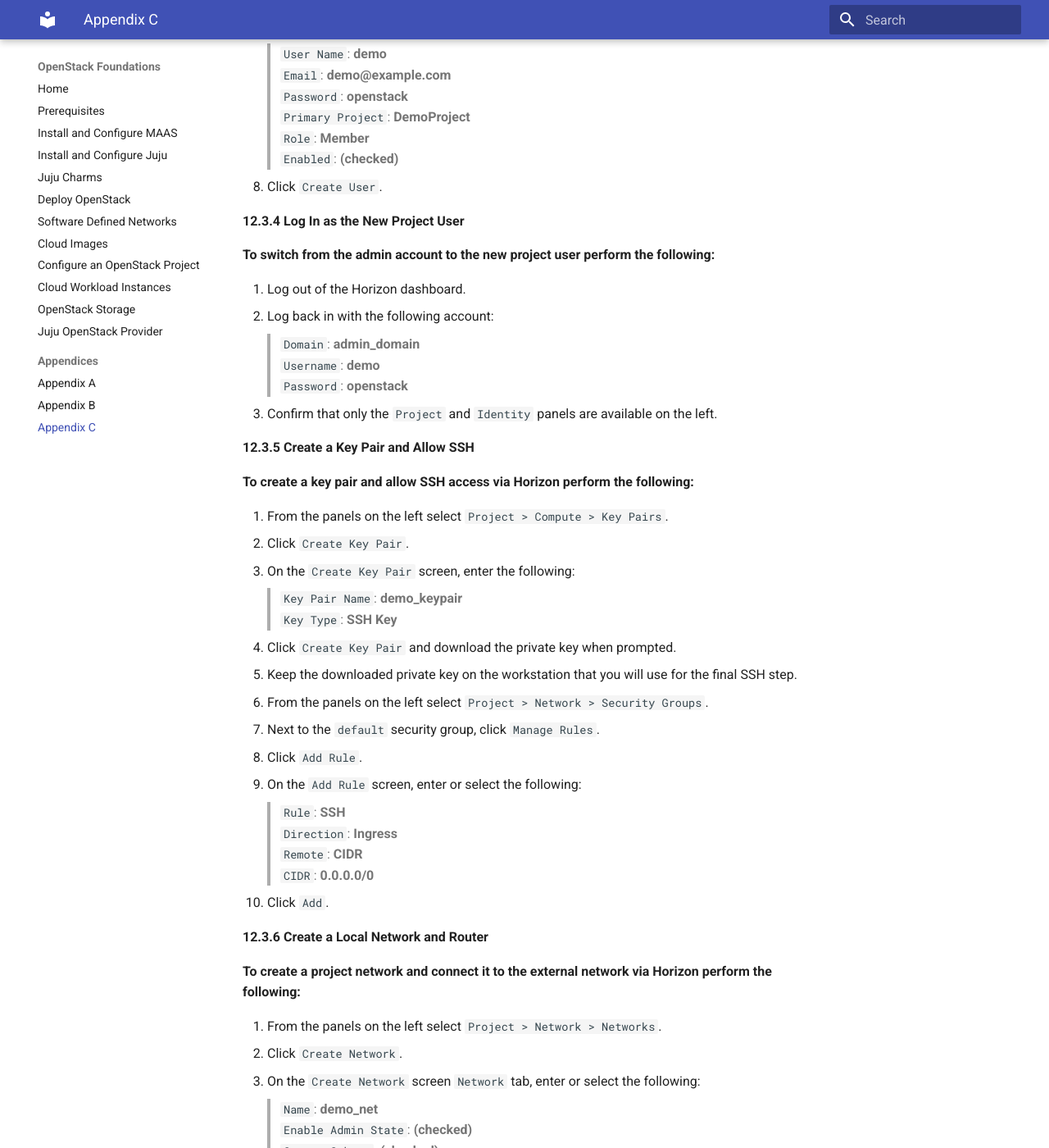
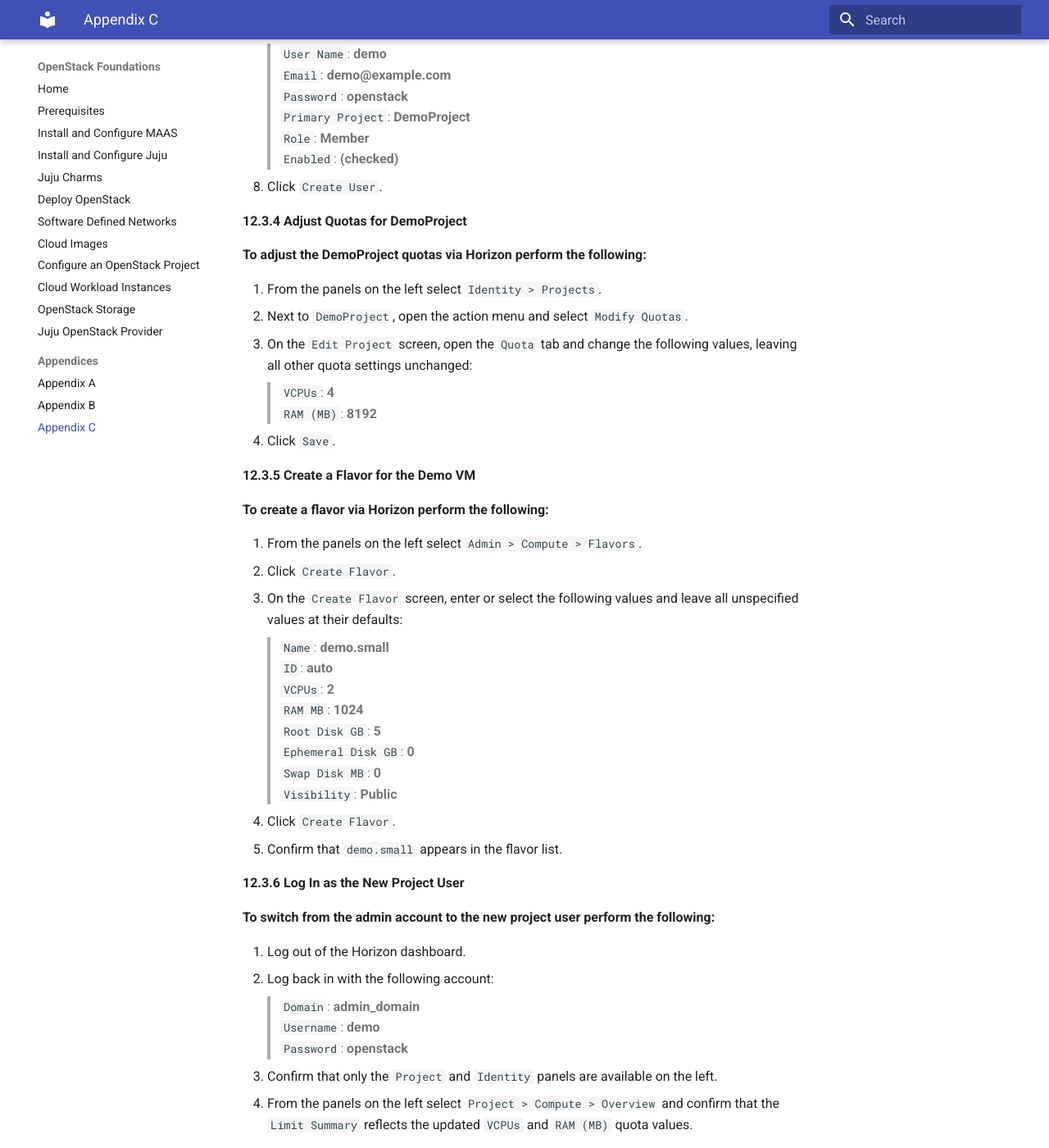
Before and after one commit to radumoisan/canonical-openstack-foundations, an MkDocs documentation site: the page built from docs/appending_c.md, in a window 1280 px wide and 1400 px high, scrolled down 1806 px. Shown: the whole window at 82% size. Built offline with MkDocs 1.6.1 and Material for MkDocs 9.7.7, drawn with Linux system fonts in a browser that asks for light colours; some of the changed text lies outside the part shown.

Commit message:
Refine Appendix C demo flow

````diff
--- a/docs/appending_c.md
+++ b/docs/appending_c.md
@@ -66,7 +66,36 @@
 > `Enabled`: **(checked)**
 8. Click `Create User`.
 
-**12.3.4 Log In as the New Project User**
+**12.3.4 Adjust Quotas for DemoProject**
+
+**To adjust the DemoProject quotas via Horizon perform the following:**
+
+1. From the panels on the left select `Identity > Projects`.
+2. Next to `DemoProject`, open the action menu and select `Modify Quotas`.
+3. On the `Edit Project` screen, open the `Quota` tab and change the following values, leaving all other quota settings unchanged:
+> `VCPUs`: **4**<br/>
+> `RAM (MB)`: **8192**
+4. Click `Save`.
+
+**12.3.5 Create a Flavor for the Demo VM**
+
+**To create a flavor via Horizon perform the following:**
+
+1. From the panels on the left select `Admin > Compute > Flavors`.
+2. Click `Create Flavor`.
+3. On the `Create Flavor` screen, enter or select the following values and leave all unspecified values at their defaults:
+> `Name`: **demo.small**<br/>
+> `ID`: **auto**<br/>
+> `VCPUs`: **2**<br/>
+> `RAM MB`: **1024**<br/>
+> `Root Disk GB`: **5**<br/>
+> `Ephemeral Disk GB`: **0**<br/>
+> `Swap Disk MB`: **0**<br/>
+> `Visibility`: **Public**
+4. Click `Create Flavor`.
+5. Confirm that `demo.small` appears in the flavor list.
+
+**12.3.6 Log In as the New Project User**
 
 **To switch from the admin account to the new project user perform the following:**
 
@@ -76,10 +105,11 @@
 > `Username`: **demo**<br/>
 > `Password`: **openstack**
 3. Confirm that only the `Project` and `Identity` panels are available on the left.
+4. From the panels on the left select `Project > Compute > Overview` and confirm that the `Limit Summary` reflects the updated `VCPUs` and `RAM (MB)` quota values.
 
-**12.3.5 Create a Key Pair and Allow SSH**
+**12.3.7 Create a Key Pair for Instance Access**
 
-**To create a key pair and allow SSH access via Horizon perform the following:**
+**To create a key pair via Horizon perform the following:**
 
 1. From the panels on the left select `Project > Compute > Key Pairs`.
 2. Click `Create Key Pair`.
@@ -87,18 +117,19 @@
 > `Key Pair Name`: **demo_keypair**<br/>
 > `Key Type`: **SSH Key**
 4. Click `Create Key Pair` and download the private key when prompted.
-5. Keep the downloaded private key on the workstation that you will use for the final SSH step.
-6. From the panels on the left select `Project > Network > Security Groups`.
-7. Next to the `default` security group, click `Manage Rules`.
-8. Click `Add Rule`.
-9. On the `Add Rule` screen, enter or select the following:
-> `Rule`: **SSH**<br/>
-> `Direction`: **Ingress**<br/>
-> `Remote`: **CIDR**<br/>
-> `CIDR`: **0.0.0.0/0**
-10. Click `Add`.
+5. Keep the downloaded private key on the workstation that you will use later in the demo.
 
-**12.3.6 Create a Local Network and Router**
+```bash
+# copy the downloaded private key to the student host
+scp ~/Downloads/demo_keypair.pem ubuntu@34.159.9.11:~/
+```
+
+??? example "Expected result"
+    ```bash
+    demo_keypair.pem                                                                                                 100% 1675     4.4KB/s   00:00
+    ```
+
+**12.3.8 Create a Local Network and Router**
 
 **To create a project network and connect it to the external network via Horizon perform the following:**
 
@@ -154,7 +185,7 @@
 > `Delete Volume on Instance Delete`: **No**
 6. Move `centos-stream-10` from `Available` to `Allocated`.
 7. Click `Next`.
-8. On the `Flavor` tab, move `m1.smaller` from `Available` to `Allocated`.
+8. On the `Flavor` tab, move `demo.small` from `Available` to `Allocated`.
 9. Click `Next`.
 10. On the `Networks` tab, move `demo_net` from `Available` to `Allocated`.
 11. Click `Next` twice.
@@ -180,19 +211,9 @@
 8. Click `Associate`.
 9. Confirm that the floating IP now appears in the `IP Address` column next to `demo_vm`.
 
-**12.3.9 Connect to the Instance over SSH**
+**12.3.11 Demonstrate That Connectivity Fails by Default**
 
-After the floating IP is associated, connect from the workstation through the student host. The floating IP is on the internal lab network and is not directly reachable from the workstation. The default login user for the CentOS Stream Generic Cloud image is `cloud-user`.
-
-```bash
-# copy the downloaded private key to the student host
-scp ~/Downloads/demo_keypair.pem ubuntu@34.159.9.11:~/
-```
-
-??? example "Expected result"
-    ```bash
-    demo_keypair.pem                                                                                                 100% 1675     4.4KB/s   00:00
-    ```
+At this point the instance uses the `default` security group with no custom ingress rules. Ping and SSH should fail.
 
 ```bash
 # connect to the student host
@@ -216,6 +237,74 @@
     ```
 
 ```bash
+# confirm that ICMP is blocked before updating the security group
+ping -c 4 FLOATING_IP
+```
+
+??? example "Expected result"
+    ```bash
+    PING FLOATING_IP (FLOATING_IP) 56(84) bytes of data.
+
+    --- FLOATING_IP ping statistics ---
+    4 packets transmitted, 0 received, 100% packet loss, time 3071ms
+    ```
+
+```bash
+# confirm that SSH is blocked before updating the security group
+ssh -o ConnectTimeout=10 -i ~/demo_keypair.pem cloud-user@FLOATING_IP
+```
+
+??? example "Expected result"
+    ```bash
+    ssh: connect to host FLOATING_IP port 22: Connection timed out
+    ```
+
+**12.3.12 Update the Default Security Group for SSH and ICMP**
+
+**To allow SSH and ICMP traffic via Horizon perform the following:**
+
+1. Return to the Horizon browser session and select `Project > Network > Security Groups`.
+2. Next to the `default` security group, click `Manage Rules`.
+3. Click `Add Rule`.
+4. On the `Add Rule` screen, enter or select the following:
+> `Rule`: **SSH**<br/>
+> `Direction`: **Ingress**<br/>
+> `Remote`: **CIDR**<br/>
+> `CIDR`: **0.0.0.0/0**
+5. Click `Add`.
+6. Click `Add Rule` again.
+7. On the `Add Rule` screen, enter or select the following:
+> `Rule`: **ALL ICMP**<br/>
+> `Direction`: **Ingress**<br/>
+> `Remote`: **CIDR**<br/>
+> `CIDR`: **0.0.0.0/0**
+8. Click `Add`.
+
+!!! note
+    The default security group already includes the required egress rules in this environment. For this demo, only the ingress rules need to be added.
+
+**12.3.13 Verify Ping and SSH Access**
+
+Return to the student host terminal and retry the connectivity checks.
+
+```bash
+# confirm that ICMP now works after the security group update
+ping -c 4 FLOATING_IP
+```
+
+??? example "Expected result"
+    ```bash
+    PING FLOATING_IP (FLOATING_IP) 56(84) bytes of data.
+    64 bytes from FLOATING_IP: icmp_seq=1 ttl=64 time=0.550 ms
+    64 bytes from FLOATING_IP: icmp_seq=2 ttl=64 time=0.601 ms
+    64 bytes from FLOATING_IP: icmp_seq=3 ttl=64 time=0.579 ms
+    64 bytes from FLOATING_IP: icmp_seq=4 ttl=64 time=0.588 ms
+
+    --- FLOATING_IP ping statistics ---
+    4 packets transmitted, 4 received, 0% packet loss, time 3072ms
+    ```
+
+```bash
 # connect to the CentOS instance from the student host
 ssh -i ~/demo_keypair.pem cloud-user@FLOATING_IP
 ```
@@ -228,3 +317,53 @@
     Warning: Permanently added 'FLOATING_IP' (ED25519) to the list of known hosts.
     [cloud-user@demo_vm ~]$
     ```
+
+**12.3.14 Create and Attach a Volume via Horizon**
+
+**12.3.14.1 Create a Storage Volume**
+
+**To create a storage volume via Horizon perform the following:**
+
+1. From the panels on the left select `Project > Volumes > Volumes`.
+2. Click `Create Volume`.
+3. On the `Create Volume` screen, enter or select the following:
+> `Volume Name`: **demo_vol**<br/>
+> `Description`: **DemoProject Volume 01**<br/>
+> `Volume Source`: **No source, empty volume**<br/>
+> `Type`: **No volume type**<br/>
+> `Size (GB)`: **5**<br/>
+> `Availability Zone`: **nova**
+4. Click `Create Volume`.
+5. Wait for `demo_vol` to reach the `Available` state.
+
+**12.3.14.2 Attach the Volume to demo_vm**
+
+**To attach the volume to the existing instance via Horizon perform the following:**
+
+1. From the panels on the left select `Project > Volumes > Volumes`.
+2. Next to `demo_vol`, open the action menu and select `Manage Attachments`.
+3. On the `Manage Volume Attachments` screen, select `demo_vm` from the `Attach to Instance` list.
+4. Click `Attach Volume`.
+5. Confirm that `demo_vm` now appears in the `Attached To` column for `demo_vol`.
+6. From the panels on the left select `Project > Compute > Instances`.
+7. Click `demo_vm`.
+8. On the `Instances / demo_vm` screen, confirm that `demo_vol` appears under `Volumes Attached`.
+
+**12.3.15 Verify the Attached Volume over SSH**
+
+From the student host terminal, verify that the additional volume is visible inside the CentOS instance.
+
+```bash
+# display block devices inside the CentOS instance
+ssh -i ~/demo_keypair.pem cloud-user@FLOATING_IP lsblk
+```
+
+??? example "Expected result"
+    ```bash
+    NAME   MAJ:MIN RM SIZE RO TYPE MOUNTPOINTS
+    vda    252:0    0  10G  0 disk
+    |-vda1 252:1    0   1M  0 part
+    |-vda2 252:2    0 200M  0 part /boot/efi
+    `-vda3 252:3    0 9.8G  0 part /
+    vdb    252:16   0   5G  0 disk
+    ```
````
Also changed, not shown: other parts of docs/appending_c.md (+2 -2 lines).
